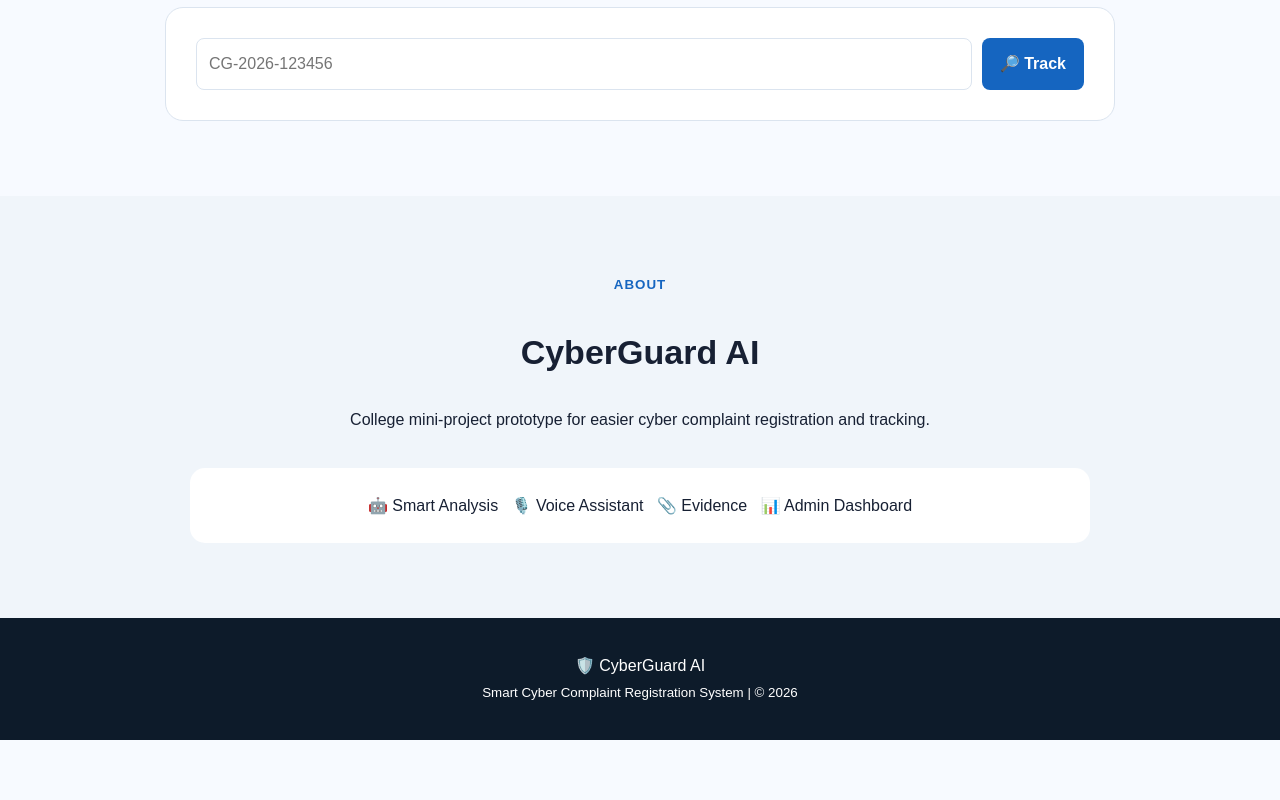
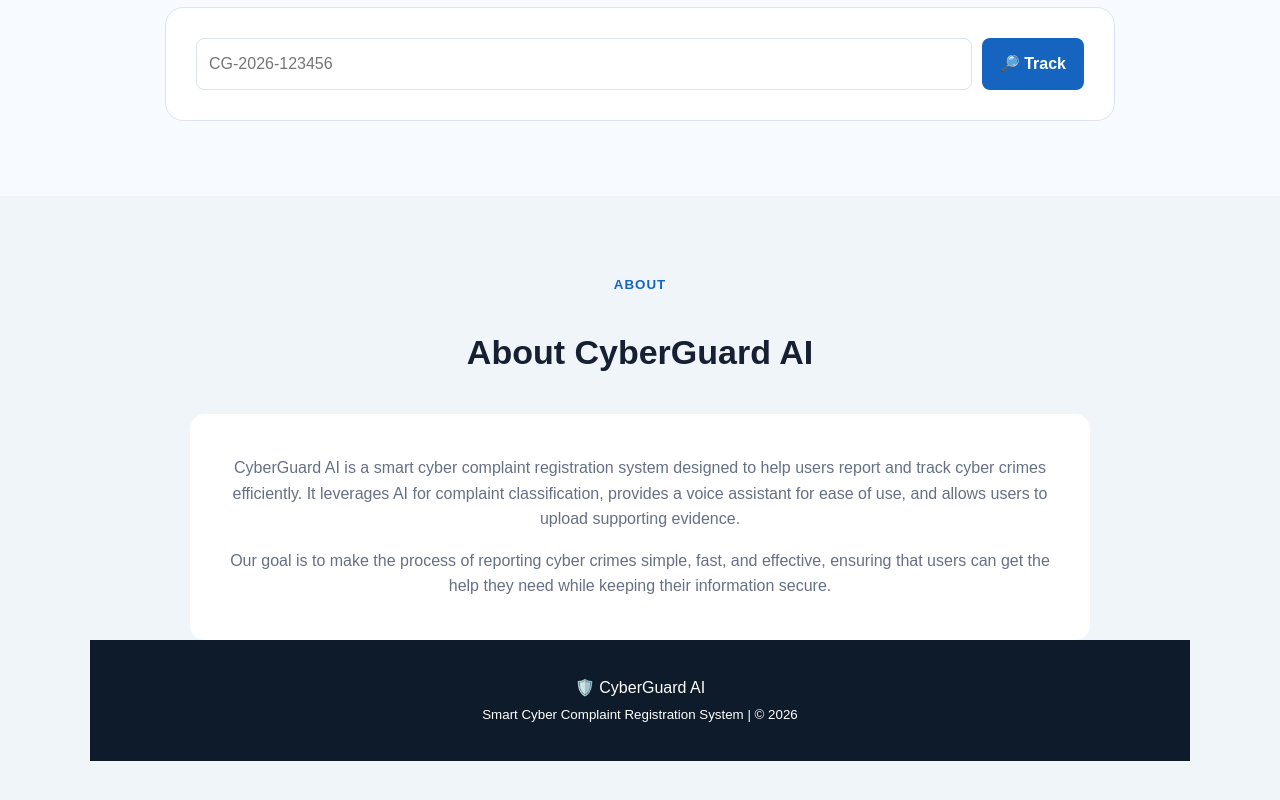
Before and after one commit to Anjali111-cmd/laxmicyber-backend, a website: page index.html in a window 1280 px wide. Shown: the part 2370-3170 px from the top of the page. Before the commit the page ends 3110 px from the top, so only its background shows below. Drawn offline with Linux system fonts and the light colour scheme.

```diff
--- a/index.html
+++ b/index.html
@@ -103,11 +103,12 @@
   <section id="about" class="gray">
     <div class="heading">
       <small>ABOUT</small>
-      <h2>CyberGuard AI</h2>
-      <p>College mini-project prototype for easier cyber complaint registration and tracking.</p>
+      <h2>About CyberGuard AI</h2>
     </div>
-    <div class="about">🤖 Smart Analysis &nbsp; 🎙️ Voice Assistant &nbsp; 📎 Evidence &nbsp; 📊 Admin Dashboard</div>
-  </section>
+    <div class="about">
+      <p>CyberGuard AI is a smart cyber complaint registration system designed to help users report and track cyber crimes efficiently. It leverages AI for complaint classification, provides a voice assistant for ease of use, and allows users to upload supporting evidence.</p>
+      <p>Our goal is to make the process of reporting cyber crimes simple, fast, and effective, ensuring that users can get the help they need while keeping their information secure.</p>
+    </div>
 
   <footer>
     🛡️ CyberGuard AI<br>
```
Also changed, not shown: server.js (+8 -5 lines).
